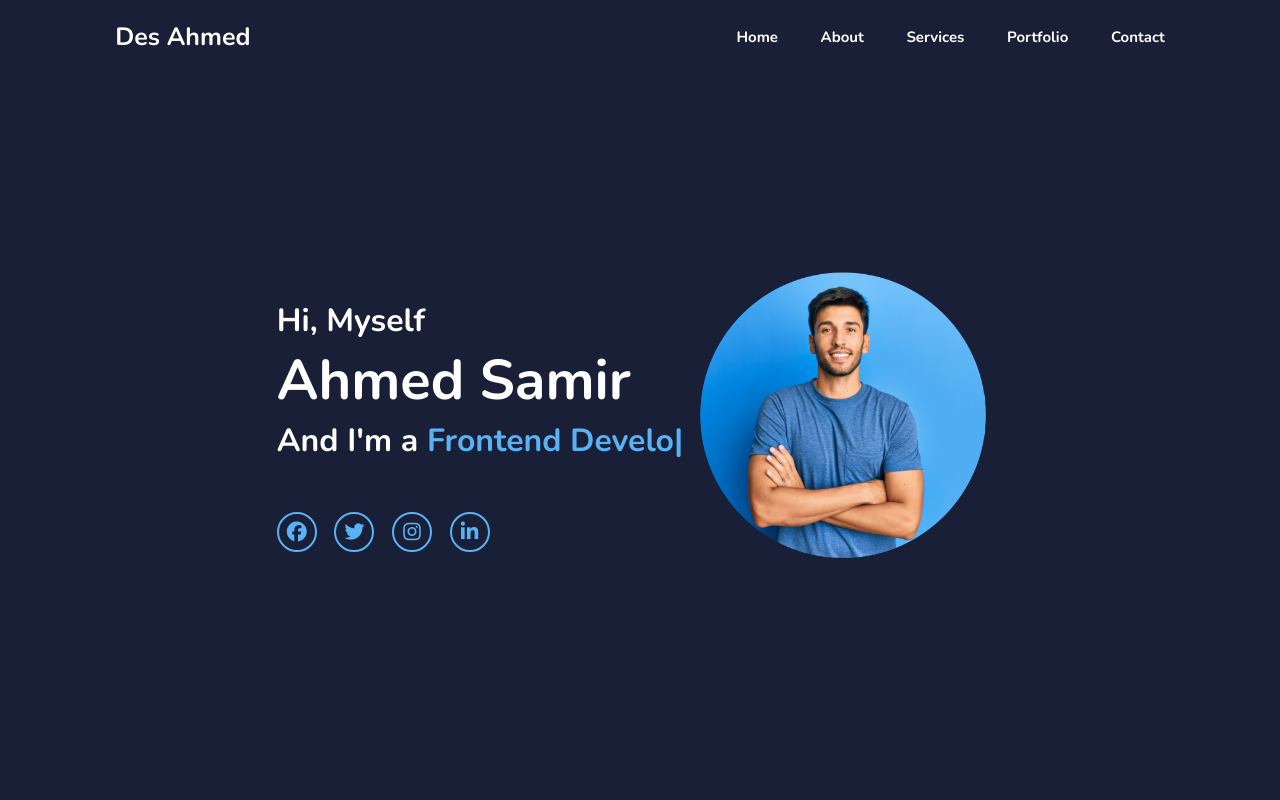
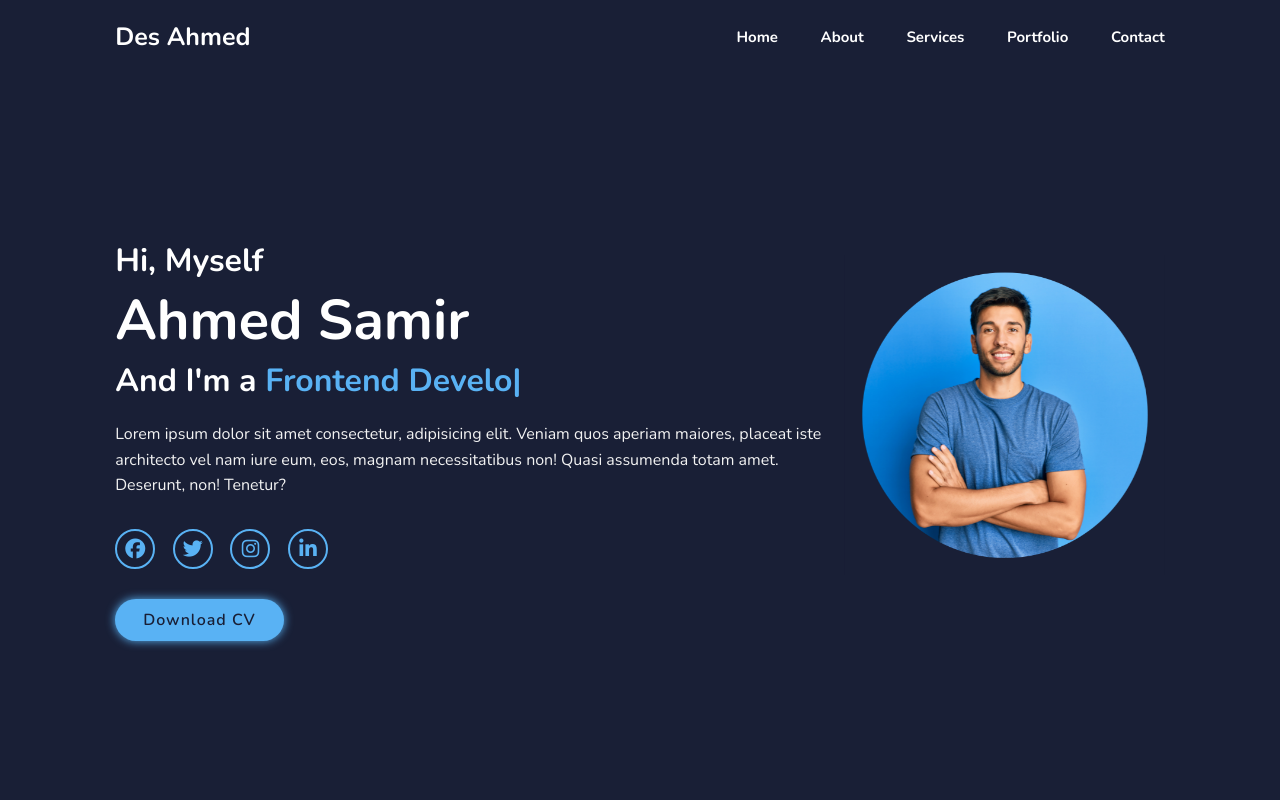
Before and after one commit to devAhmed2023/my-resume, a plain HTML site: page index.html in a window 1280 px wide. Shown: the top 800 px of the page. Drawn offline with nearby package versions, Linux system fonts and the light colour scheme.

Commit message:
Update index.html

```diff
--- a/index.html
+++ b/index.html
@@ -33,13 +33,14 @@
             <h3>Hi, Myself</h3>
             <h1>Ahmed Samir</h1>
             <h3>And I'm a <span class="multiple-text"></span></h3>
-
+            <p>Lorem ipsum dolor sit amet consectetur, adipisicing elit. Veniam quos aperiam maiores, placeat iste architecto vel nam iure eum, eos, magnam necessitatibus non! Quasi assumenda totam amet. Deserunt, non! Tenetur?</p>
             <div class="social-media">
                 <a href="#"><i class="fab fa-facebook"></i></a>
                 <a href="#"><i class="fab fa-twitter"></i></a>
                 <a href="#"><i class="fab fa-instagram"></i></a>
                 <a href="#"><i class="fab fa-linkedin-in"></i></a>
             </div>
+            <a href="#" class="btn">Download CV</a>
         </div>
 
         <div class="home-img">
```
